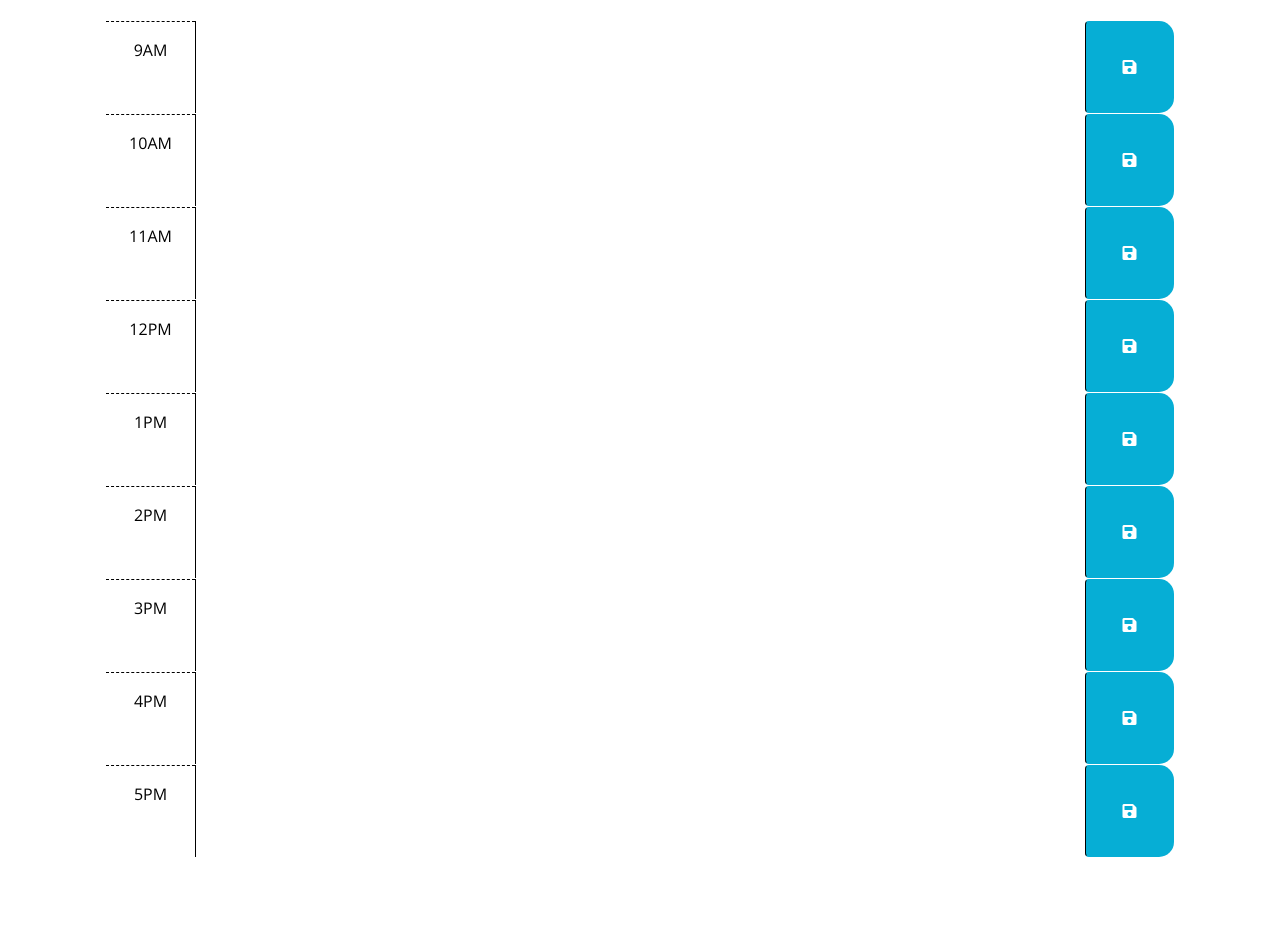
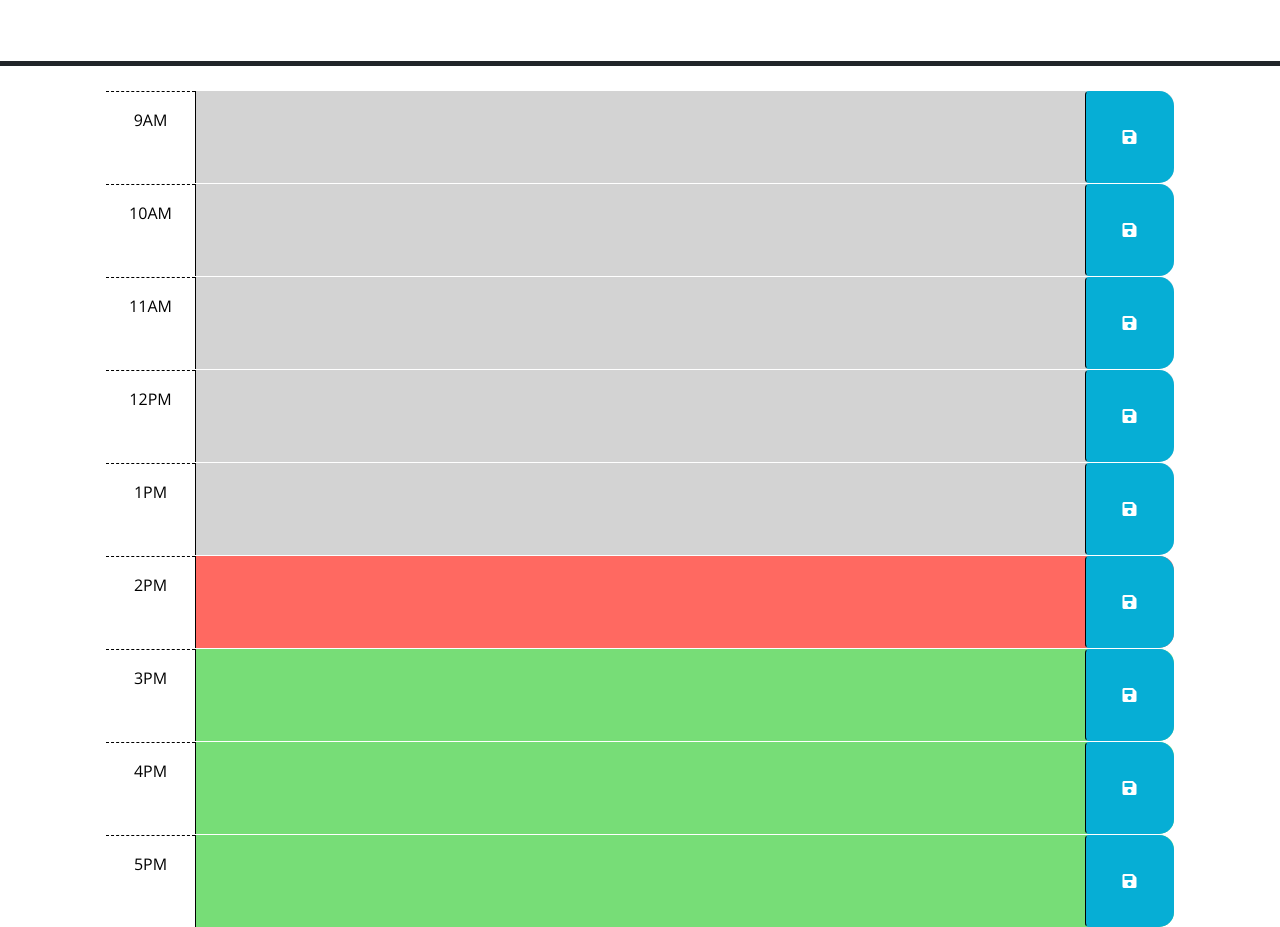
Before and after one commit to Abrentis/Work-Day-Scheduler, a plain HTML site: page index.html in a window 1280 px wide. Shown: the part 236-1163 px from the top of the page. Before the commit the page ends 1093 px from the top, so only its background shows below. Drawn offline with nearby package versions, Linux system fonts and the light colour scheme.

Commit message:
Finished JS and added comments to HTML & JS files

```diff
--- a/Assets/js/script.js
+++ b/Assets/js/script.js
@@ -1,47 +1,52 @@
-// Wrap all code that interacts with the DOM in a call to jQuery to ensure that
-// the code isn't run until the browser has finished rendering all the elements
-// in the html.
 $(function () {
-  var containerDiv = $(".container-lg");
+  // Declared variables to target the family of time blocks and the family of save buttons.
   var timeBlock = $(".time-block");
   var saveButton = $(".saveBtn");
-  var textInputEl = $("textarea");
-  var textInput = textInputEl.innerHTML;
 
-  // TODO: Add a listener for click events on the save button. This code should
-  // use the id in the containing time-block as a key to save the user input in
-  // local storage. HINT: What does `this` reference in the click listener
-  // function? How can DOM traversal be used to get the "hour-x" id of the
-  // time-block containing the button that was clicked? How might the id be
-  // useful when saving the description in local storage?
-
+  // On-click function that stores entered text of each individual time block to local storage.
   $(saveButton).click(function() {
     var divContainer = $(this).parent();
-    console.log(divContainer);
     var divContainerId = divContainer.attr("id");
     localStorage.setItem(divContainerId, divContainerId);
-    console.log(localStorage);
+
     var textareaValue = divContainer.find("textarea").val().trim();
     localStorage.setItem("text-" + divContainerId, JSON.stringify(textareaValue));
   })
 
-  // TODO: Add code to apply the past, present, or future class to each time
-  // block by comparing the id to the current hour. HINTS: How can the id
-  // attribute of each time-block be used to conditionally add or remove the
-  // past, present, and future classes? How can Day.js be used to get the
-  // current hour in 24-hour time?
+  /*
+    Declared 'i' outside of the function scheduleColor to allow the value of 'i' to dynamically update so that
+    the timeblock.each(function()) correctly applies the appropriate class that changes the background color of each time block.
+    This function is called every time the page is opened or refreshed so that each time block has the correct background color.
+  */
+  var i = 8;
+  function scheduleColor() {
+    timeBlock.each(function() {
+      var singleTimeBlock = $(this);
+      var currentHour = dayjs().format("H");
+      i++;
+      if (currentHour > i) {
+        singleTimeBlock.addClass("past");
+      }
+      else if (currentHour == i) {
+        singleTimeBlock.addClass("present");
+      }
+      else if (currentHour < i) {
+        singleTimeBlock.addClass("future");
+        singleTimeBlock.removeClass("present");
+      }
+    })
+  }
+  scheduleColor();
 
-
-
-  // TODO: Add code to get any user input that was saved in localStorage and set
-  // the values of the corresponding textarea elements. HINT: How can the id
-  // attribute of each time-block be used to do this?
-
+  /*
+    When the page is opened or refreshed, the function renderStorage() gets the values stored in local storage and applies
+    them to their corresponding text areas that were saved within their respective time blocks.
+  */
   function renderStorage() {
     timeBlock.each(function() {
       var timeBlockId = $(this).attr("id");
       var timeBlockText = $(this).find("textarea");
-      for (var i = 0; i < 9; i++) {
+      for (var i = 9; i < 18; i++) {
         var hourIndex = "hour-" + i;
         if (hourIndex == timeBlockId) {
           var textareaText = JSON.parse(localStorage.getItem("text-" + timeBlockId));
@@ -53,5 +58,12 @@ $(function () {
     })
   }
   renderStorage();
-  // TODO: Add code to display the current date in the header of the page.
+
+  // Shows the day of the week, date, and current time that is dynamically updated.
+  function currentTime() {
+    var today = dayjs();
+    $('#currentDay').text(today.format('dddd, MMM D, YYYY h:mm:ss'));
+  }
+  currentTime();
+  setInterval(currentTime, 1000);
 });
--- a/index.html
+++ b/index.html
@@ -21,7 +21,10 @@
     <link rel="stylesheet" href="./Assets/css/style.css" />
     <title>Work Day Scheduler</title>
   </head>
-
+  <!--
+    Added additional time blocks for each respective time block and assigned them unique <id>'s.
+    Removed classes of 'past', 'present', and 'future' since the JavaScript file conditionally adds each of these classes.
+  -->>
   <body>
     <header class="p-5 mb-4 border-5 border-bottom border-dark text-center">
       <h1 class="display-3">Work Day Scheduler</h1>
@@ -29,94 +32,69 @@
       <p id="currentDay" class="lead"></p>
     </header>
     <div class="container-lg px-5">
-      <!-- Use class for "past", "present", and "future" to apply styles to the
-        time-block divs accordingly. The javascript will need to do this by
-        adding/removing these classes on each div by comparing the hour in the
-        id to the current hour. The html provided below is meant to be an example
-        demonstrating how the css provided can be leveraged to create the
-        desired layout and colors. The html below should be removed or updated
-        in the finished product. Remember to delete this comment once the
-        code is implemented.
-        -->
-        <!--
-        Use past, present, or future on the 'class' for each 'div'
-        past = gray background color
-        present = red background color
-        future = green background color
-        -->
-
-      <div id="hour-0" class="row time-block">
+      <div id="hour-9" class="row time-block">
         <div class="col-2 col-md-1 hour text-center py-3">9AM</div>
         <textarea class="col-8 col-md-10 description" rows="3"> </textarea>
         <button class="btn saveBtn col-2 col-md-1" aria-label="save">
           <i class="fas fa-save" aria-hidden="true"></i>
         </button>
       </div>
-
-      <div id="hour-1" class="row time-block">
+      <div id="hour-10" class="row time-block">
         <div class="col-2 col-md-1 hour text-center py-3">10AM</div>
         <textarea class="col-8 col-md-10 description" rows="3"> </textarea>
         <button class="btn saveBtn col-2 col-md-1" aria-label="save">
           <i class="fas fa-save" aria-hidden="true"></i>
         </button>
       </div>
-
-      <div id="hour-2" class="row time-block">
+      <div id="hour-11" class="row time-block">
         <div class="col-2 col-md-1 hour text-center py-3">11AM</div>
         <textarea class="col-8 col-md-10 description" rows="3"> </textarea>
         <button class="btn saveBtn col-2 col-md-1" aria-label="save">
           <i class="fas fa-save" aria-hidden="true"></i>
         </button>
       </div>
-
-      <div id="hour-3" class="row time-block">
+      <div id="hour-12" class="row time-block">
         <div class="col-2 col-md-1 hour text-center py-3">12PM</div>
         <textarea class="col-8 col-md-10 description" rows="3"> </textarea>
         <button class="btn saveBtn col-2 col-md-1" aria-label="save">
           <i class="fas fa-save" aria-hidden="true"></i>
         </button>
       </div>
-
-      <div id="hour-4" class="row time-block">
+      <div id="hour-13" class="row time-block">
         <div class="col-2 col-md-1 hour text-center py-3">1PM</div>
         <textarea class="col-8 col-md-10 description" rows="3"> </textarea>
         <button class="btn saveBtn col-2 col-md-1" aria-label="save">
           <i class="fas fa-save" aria-hidden="true"></i>
         </button>
       </div>
-
-      <div id="hour-5" class="row time-block">
+      <div id="hour-14" class="row time-block">
         <div class="col-2 col-md-1 hour text-center py-3">2PM</div>
         <textarea class="col-8 col-md-10 description" rows="3"> </textarea>
         <button class="btn saveBtn col-2 col-md-1" aria-label="save">
           <i class="fas fa-save" aria-hidden="true"></i>
         </button>
       </div>
-
-      <div id="hour-6" class="row time-block">
+      <div id="hour-15" class="row time-block">
         <div class="col-2 col-md-1 hour text-center py-3">3PM</div>
         <textarea class="col-8 col-md-10 description" rows="3"> </textarea>
         <button class="btn saveBtn col-2 col-md-1" aria-label="save">
           <i class="fas fa-save" aria-hidden="true"></i>
         </button>
       </div>
-
-      <div id="hour-7" class="row time-block">
+      <div id="hour-16" class="row time-block">
         <div class="col-2 col-md-1 hour text-center py-3">4PM</div>
         <textarea class="col-8 col-md-10 description" rows="3"> </textarea>
         <button class="btn saveBtn col-2 col-md-1" aria-label="save">
           <i class="fas fa-save" aria-hidden="true"></i>
         </button>
       </div>
-
-      <div id="hour-8" class="row time-block">
+      <div id="hour-17" class="row time-block">
         <div class="col-2 col-md-1 hour text-center py-3">5PM</div>
         <textarea class="col-8 col-md-10 description" rows="3"> </textarea>
         <button class="btn saveBtn col-2 col-md-1" aria-label="save">
           <i class="fas fa-save" aria-hidden="true"></i>
         </button>
       </div>
-
     </div>
     <script src="https://code.jquery.com/jquery-3.4.1.min.js"></script>
     <script
@@ -124,7 +102,6 @@
       integrity="sha256-iu/zLUB+QgISXBLCW/mcDi/rnf4m4uEDO0wauy76x7U="
       crossorigin="anonymous"
     ></script>
-
     <script src="./Assets/js/script.js"></script>
   </body>
 </html>
```
